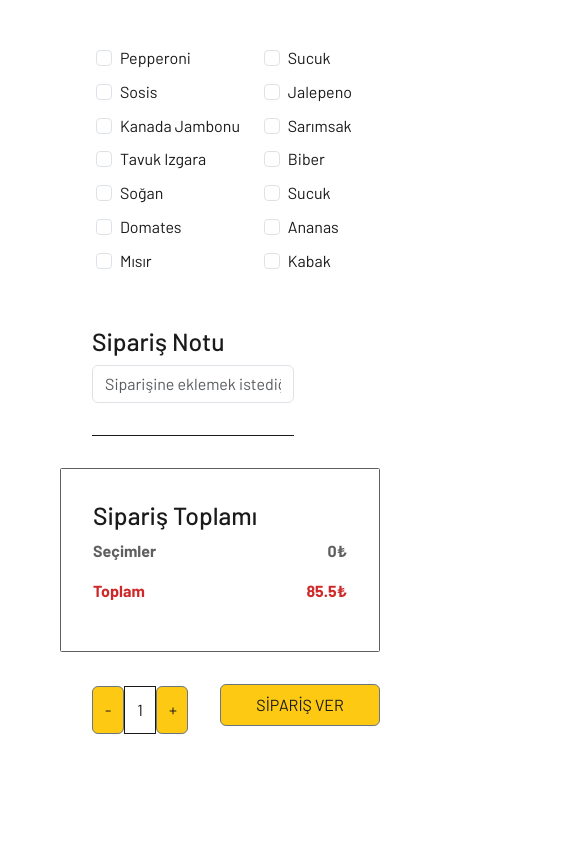
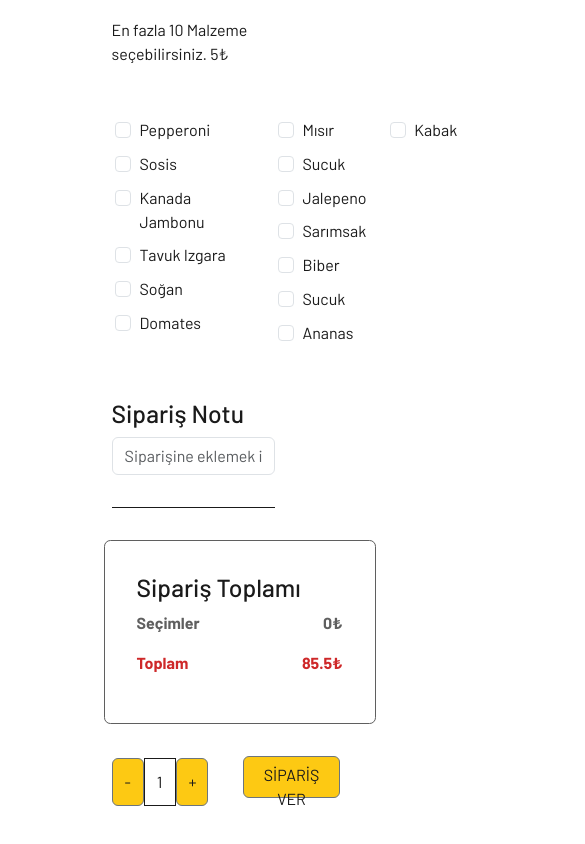
Before and after one commit to benimertcan/ReactPizzaProject, a React (Vite) app: page / in a window 390 px wide. Shown: the part 1192-2036 px from the top of the page, 585 px wide, since content can reach past the window. Built offline with nearby package versions, Linux system fonts and the light colour scheme; a web font is replaced by a local one.

Commit message:
Ordor Total adjusted

```diff
--- a/src/components/Materials.jsx
+++ b/src/components/Materials.jsx
@@ -1,10 +1,10 @@
 import { Label, Input, FormGroup } from 'reactstrap';
 
-function Materials({ materialName ,index}) {
+function Materials({ materialName }) {
 
     return (
         <>
-            <FormGroup check inline key={index}>
+            <FormGroup check inline key={materialName}>
                 <Label check>
                     <Input type="checkbox" name={materialName}/>
                     {materialName}
--- a/src/components/OrderPage.jsx
+++ b/src/components/OrderPage.jsx
@@ -15,11 +15,10 @@ function OrderPage({ pizzaName, pizzaPrice }) {
         malzemeler: [],
         özel: ""
     }
-
+    const orjPrice = parseFloat(pizzaPrice);
     const [price, setPrice] = useState(parseFloat(pizzaPrice))
     const [materialPrice, setMaterialPrice] = useState(parseFloat(0))
     const [datas, setDatas] = useState(data);
-
     const [unit, setUnit] = useState(1);
     useEffect(() => {
         console.log('Updated data:', datas);
@@ -31,7 +30,6 @@ function OrderPage({ pizzaName, pizzaPrice }) {
         const value = event.target.value;
         const type = event.target.type;
         const id = event.target.id;
-        console.log(type, name, value);
         let newData = { ...datas };
         newData.isim = pizzaName;
         setDatas(newData);
@@ -54,23 +52,40 @@ function OrderPage({ pizzaName, pizzaPrice }) {
                 newData.malzemeler.push(name);
             }
             setDatas(newData);
-        } if (type == "text") {
+            let newMaterialPrice = newData.malzemeler.length * 5 * unit;
+            console.log(newMaterialPrice);
+            setMaterialPrice(newMaterialPrice);
+            priceChange();
+        }
+        if (type == "text") {
             newData.özel = value;
             setDatas(newData);
         }
+
+    }
+
+    function priceChange(name) {
+        setUnit((prevUnit) => {
+            let newUnit = prevUnit;
+            if (name === "-") {
+                if (newUnit > 1) {
+                    newUnit -= 1;
+                }
+            } else if (name === "+") {
+                newUnit += 1;
+            }
+            let newMatPrice = materialPrice;
+            let newPrice = orjPrice * newUnit;
+            newPrice = newPrice + newMatPrice;
+            setPrice(newPrice);
+            return newUnit;
+        });
     }
     function unitChange(event) {
         event.preventDefault();
-        const name = event.target.name;
-        if (name == "-") {
-            if (unit >= 2) {
-                setUnit(unit - 1)
-            }
-        }
-        else if (name == "+") {
-            setUnit(unit + 1)
-        }
+        priceChange(event.target.name);
     }
+
 
     return (
         <>
@@ -100,6 +115,7 @@ function OrderPage({ pizzaName, pizzaPrice }) {
                 {/*Header End*/}
                 {/*/////////////////////////////////////////////*/}
                 {/*Form Start*/}
+
                 <div className='formDiv '>
                     <div className='flexStart allMargin'> <h2>{pizzaName}</h2>
                         <div className='displayRow productData allMargin'>
@@ -131,6 +147,7 @@ function OrderPage({ pizzaName, pizzaPrice }) {
                                                 name="radio"
                                                 type="radio"
                                                 id="Orta"
+
                                             />
                                             {' '}
 
@@ -178,7 +195,7 @@ function OrderPage({ pizzaName, pizzaPrice }) {
                                     <p className='allMargin'>En fazla 10 Malzeme seçebilirsiniz. 5₺</p>
                                 </div>
                                 <div className='flexStart materialsDiv allMargin'>
-                                    {materials.map((material, index) => (<Materials materialName={material.materialName} index={index} />))}
+                                    {materials.map((material, index) => (<Materials materialName={material.materialName} key={index} />))}
                                 </div>
                             </div>
                             <div className='flexStart noteDiv allMargin'>
--- a/src/components/orderPage.css
+++ b/src/components/orderPage.css
@@ -8,7 +8,7 @@
     line-height: 1.5;
     color-scheme: light dark;
     color: rgba(255, 255, 255, 0.87);
-
+    min-width: 599px;
     font-synthesis: none;
     text-rendering: optimizeLegibility;
     -webkit-font-smoothing: antialiased;
@@ -112,7 +112,7 @@
     color: var(--color-darkGrey);
     display: flex;
     flex-direction: column;
-    width: 60vw;
+    width: 50vw;
     padding: 1rem;
 }
 
@@ -172,7 +172,7 @@ button {
 
 .orderDivIn {
     border: var(--color-lightGray) 1px solid;
-    border-radius: .1rem;
+    border-radius: .4rem;
     width: 20rem;
     padding: 2rem;
 }
@@ -190,18 +190,18 @@ footer {
     margin: 5rem;
 }
 
-@media (max-width:650px) {
+@media (max-width:600px) {
     .unitContainer{
         margin-top:13.6rem;
-        margin-right: 2rem;
     }
     .orderDivIn {
-       margin-left:-10rem ;
-        width: 20rem;
+       margin-left:-6.5rem ;
+        width: 17rem;
         margin-bottom:2rem;
     }
     .orderButton {
-        width: 10rem;
+        width: 25vw;
         height: 5vh;
+
     }
 }
```
